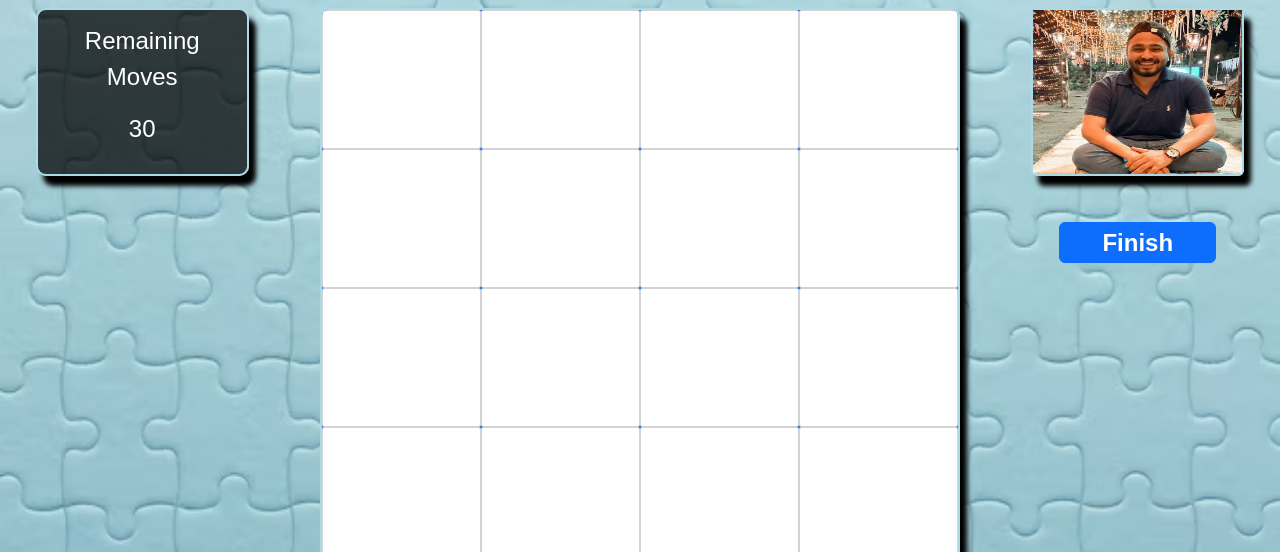
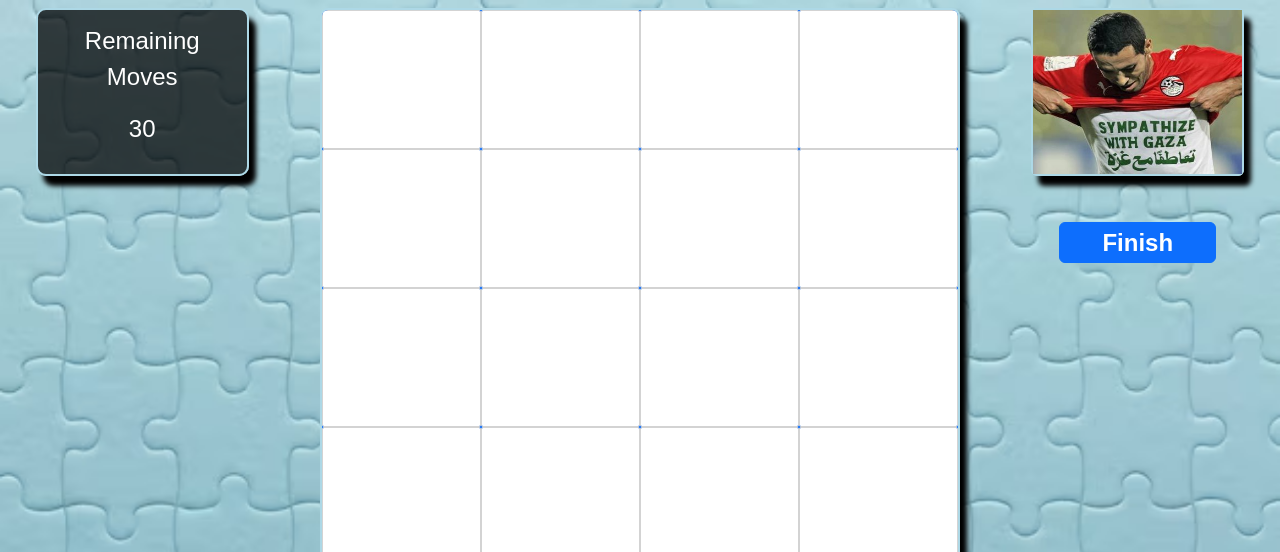
Before and after one commit to Mahmoud-Mohamed-Maher/Puzzle-me, a plain HTML site: page index.html in a window 1280 px wide. Shown: the top 552 px of the page. Drawn offline with nearby package versions, Linux system fonts and the light colour scheme; a web font is replaced by a local one.

Commit message:
puzzle game

```diff
--- a/index.html
+++ b/index.html
@@ -24,7 +24,7 @@
             </div>
 
             <div id="real" class="col-2 mt-2 m-0 p-0 rounded-2  text-center w-50 d-lg-none   ">
-                <img draggable="false" src="me/photo_2023-12-28_18-49-29.jpg" class="w-100 ">
+                <img draggable="false" src="me/treka.jpg" class="w-100 ">
 
             </div>
 
@@ -94,7 +94,7 @@
             </div>
 
             <div id="real" class="col-2 mt-2 m-0 p-0 rounded-2  text-center first  ">
-                <img draggable="false" src="me/photo_2023-12-28_18-49-29.jpg" class="w-100 ">
+                <img draggable="false" src="me/treka.jpg" class="w-100 ">
 
                 <button id="btn" class="mt-5 btn  btn-primary w-75 h-25  ">Finish</button>
             </div>
```
Also changed, not shown: me/1.jpg, me/10.jpg, me/11.jpg, me/12.jpg, me/13.jpg, me/14.jpg, me/15.jpg, me/16.jpg, me/2.jpg, me/3.jpg, me/4.jpg, me/5.jpg, me/6.jpg, me/7.jpg, 4 more files, 1 other file.
